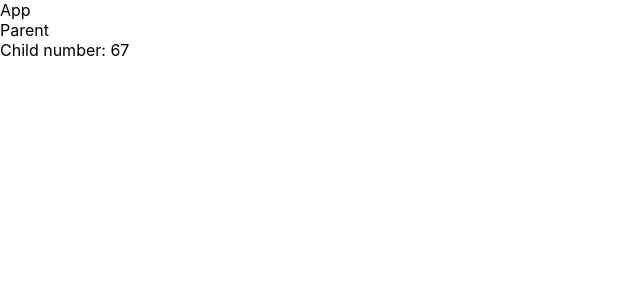
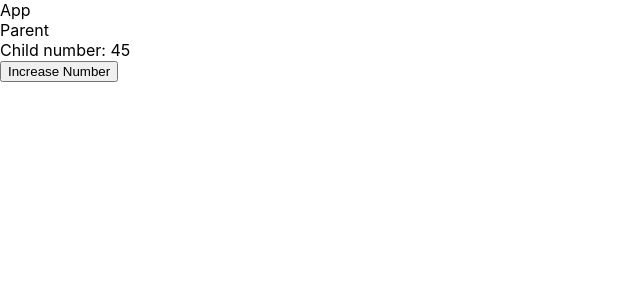
Before and after one commit to Kinza-Raza/react-demo-context, a React (Create React App) app: page / in a window 1280 px wide. Shown: the top 300 px of the page, without its empty margins (0-640 px from the left). Built offline with nearby package versions, Linux system fonts and the light colour scheme.

Commit message:
usestate and context

```diff
--- a/src/App.js
+++ b/src/App.js
@@ -6,9 +6,9 @@ import valueContext from './valueContext';
 
 function App(props) {
 
-    //let [number, setNumber] = React.useState(45);
+    let val = React.useState(45);
   return (
-    <valueContext.Provider value={67}>
+    <valueContext.Provider value={val}>
       <div> App
       <Parent></Parent>
     </div>
--- a/src/Child.js
+++ b/src/Child.js
@@ -7,7 +7,10 @@ function Child() {
   let val = React.useContext(valueContext);
 
   return (
-    <div> Child number: {val}</div>
+    <div> Child number: {val[0]}
+    <br></br>
+    <button onClick = { ()=> {val[1](++val[0])} }>Increase Number</button>
+    </div>
   );
 }
 
```
